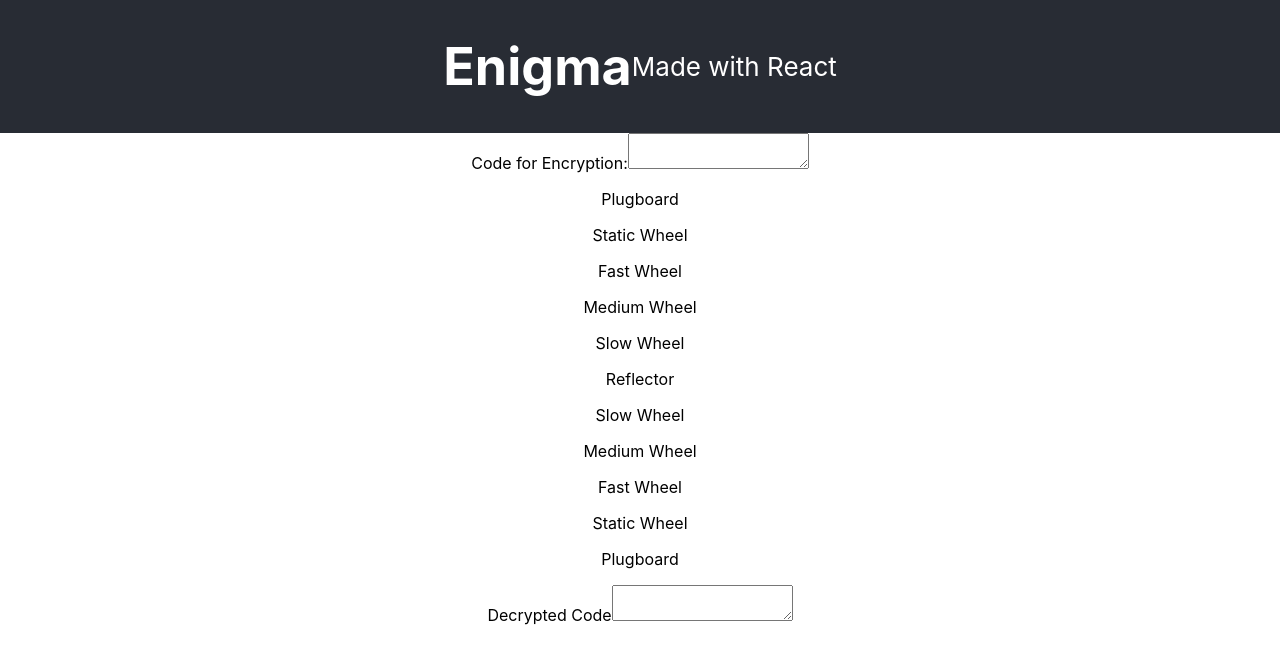
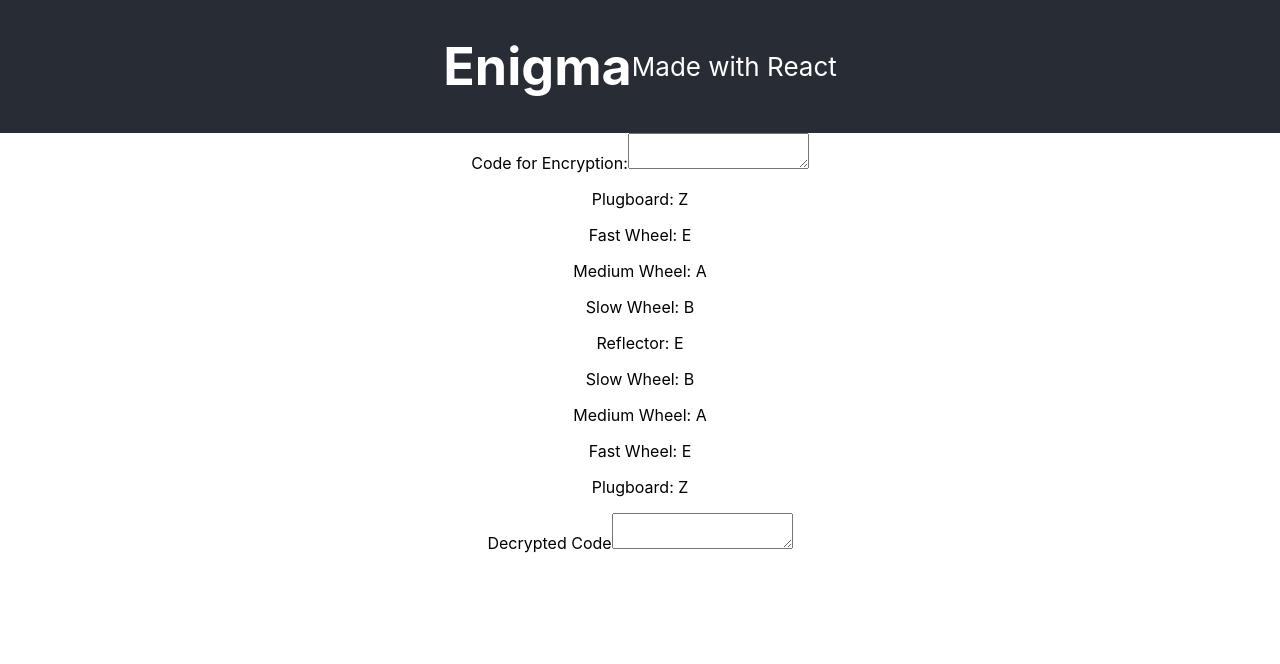
Before and after one commit to aharper8484/enigma-react, a React (Create React App) app: page / in a window 1280 px wide. Shown: the top 664 px of the page. Built offline with nearby package versions, Linux system fonts and the light colour scheme.

Commit message:
updated
.

```diff
--- a/src/App.js
+++ b/src/App.js
@@ -5,8 +5,206 @@
 import InputCode from "./components/InputCode";
 import OutputCode from "./components/Outputcode";
 
-function App() {
+function App({ Letters }) {
   const [encryption, setEncryption] = useState("");
+  const letters = {
+    alphabet: [
+      "A",
+      "B",
+      "C",
+      "D",
+      "E",
+      "F",
+      "G",
+      "H",
+      "I",
+      "J",
+      "K",
+      "L",
+      "M",
+      "N",
+      "O",
+      "P",
+      "Q",
+      "R",
+      "S",
+      "T",
+      "U",
+      "V",
+      "W",
+      "X",
+      "Y",
+      "Z",
+    ],
+    plugboard: [
+      "Z",
+      "P",
+      "H",
+      "N",
+      "M",
+      "S",
+      "W",
+      "C",
+      "I",
+      "Y",
+      "T",
+      "Q",
+      "E",
+      "D",
+      "O",
+      "B",
+      "L",
+      "R",
+      "F",
+      "K",
+      "U",
+      "V",
+      "G",
+      "X",
+      "J",
+      "A",
+    ],
+    fastRotor: [
+      "E",
+      "K",
+      "M",
+      "F",
+      "L",
+      "G",
+      "D",
+      "Q",
+      "V",
+      "Z",
+      "N",
+      "T",
+      "O",
+      "W",
+      "Y",
+      "H",
+      "X",
+      "U",
+      "S",
+      "P",
+      "A",
+      "I",
+      "B",
+      "R",
+      "C",
+      "J",
+    ],
+    mediumRotor: [
+      "A",
+      "J",
+      "D",
+      "K",
+      "S",
+      "I",
+      "R",
+      "U",
+      "X",
+      "B",
+      "L",
+      "H",
+      "W",
+      "T",
+      "M",
+      "C",
+      "Q",
+      "G",
+      "Z",
+      "N",
+      "P",
+      "Y",
+      "F",
+      "V",
+      "O",
+      "E",
+    ],
+    slowRotor: [
+      "B",
+      "D",
+      "F",
+      "H",
+      "J",
+      "L",
+      "C",
+      "P",
+      "R",
+      "T",
+      "X",
+      "V",
+      "Z",
+      "N",
+      "Y",
+      "E",
+      "I",
+      "W",
+      "G",
+      "A",
+      "K",
+      "M",
+      "U",
+      "S",
+      "Q",
+      "O",
+    ],
+    reflectorA: [
+      "E",
+      "J",
+      "M",
+      "Z",
+      "A",
+      "L",
+      "Y",
+      "X",
+      "V",
+      "B",
+      "W",
+      "F",
+      "C",
+      "R",
+      "Q",
+      "U",
+      "O",
+      "N",
+      "T",
+      "S",
+      "P",
+      "I",
+      "K",
+      "H",
+      "G",
+      "D",
+    ],
+    reflectorB: [
+      "Y",
+      "R",
+      "U",
+      "H",
+      "Q",
+      "S",
+      "L",
+      "D",
+      "P",
+      "X",
+      "N",
+      "G",
+      "O",
+      "K",
+      "M",
+      "I",
+      "E",
+      "B",
+      "F",
+      "Z",
+      "C",
+      "W",
+      "V",
+      "J",
+      "A",
+      "T",
+    ],
+  };
 
   return (
     <div className="App">
@@ -19,17 +217,15 @@
           encryptionText={encryption}
           onChange={(e) => setEncryption(e.target.value)}
         ></InputCode>
-        <p>Plugboard</p>
-        <p>Static Wheel</p>
-        <p>Fast Wheel</p>
-        <p>Medium Wheel</p>
-        <p>Slow Wheel</p>
-        <p>Reflector</p>
-        <p>Slow Wheel</p>
-        <p>Medium Wheel</p>
-        <p>Fast Wheel</p>
-        <p>Static Wheel</p>
-        <p>Plugboard</p>
+        <p>Plugboard: {letters.plugboard[0]}</p>
+        <p>Fast Wheel: {letters.fastRotor[0]}</p>
+        <p>Medium Wheel: {letters.mediumRotor[0]}</p>
+        <p>Slow Wheel: {letters.slowRotor[0]}</p>
+        <p>Reflector: {letters.reflectorA[0]}</p>
+        <p>Slow Wheel: {letters.slowRotor[0]}</p>
+        <p>Medium Wheel: {letters.mediumRotor[0]}</p>
+        <p>Fast Wheel: {letters.fastRotor[0]}</p>
+        <p>Plugboard: {letters.plugboard[0]}</p>
         <OutputCode result={encryption}></OutputCode>
       </div>
     </div>
--- a/src/components/Letters.js
+++ b/src/components/Letters.js
@@ -1,5 +1,5 @@
 function Letters() {
-  return {
+  const letters = {
     alphabet: [
       "A",
       "B",
@@ -197,6 +197,10 @@
       "T",
     ],
   };
+
+  return {
+    letters,
+  };
 }
 
 export default Letters;
```
